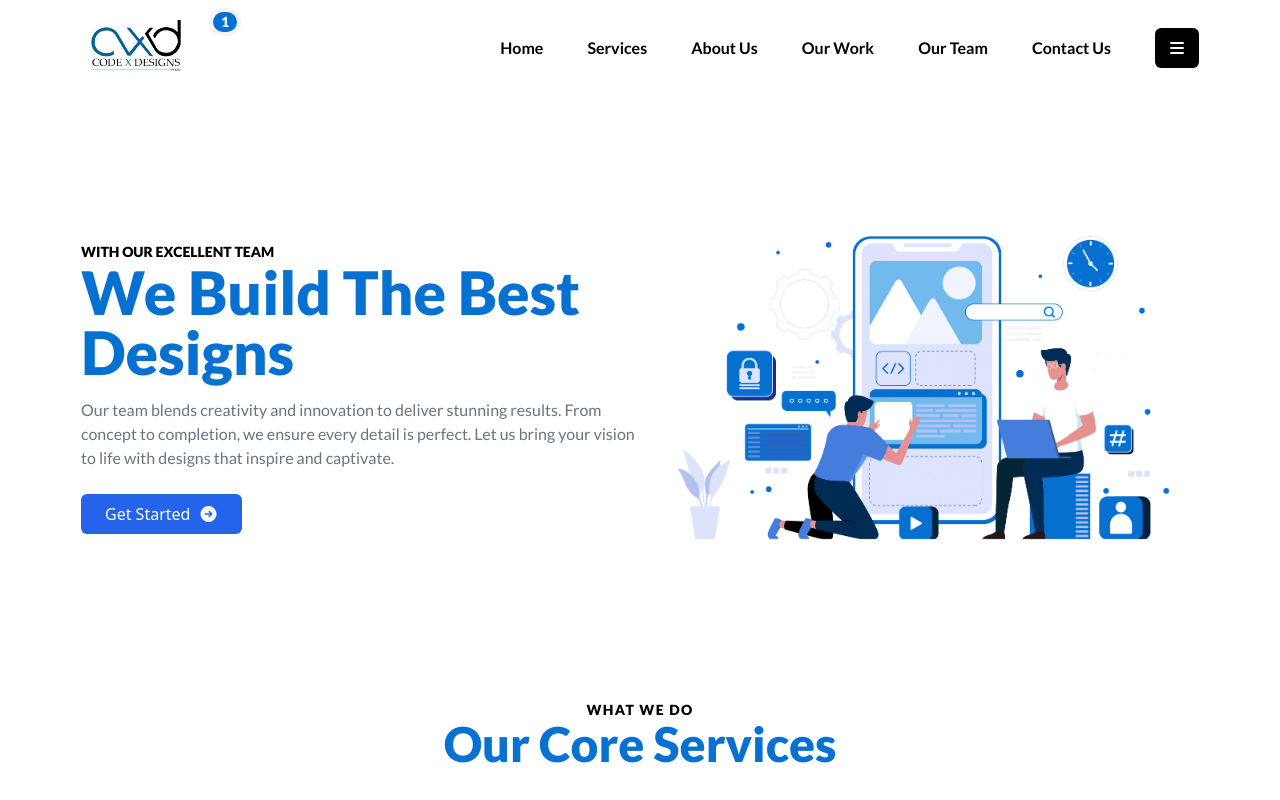
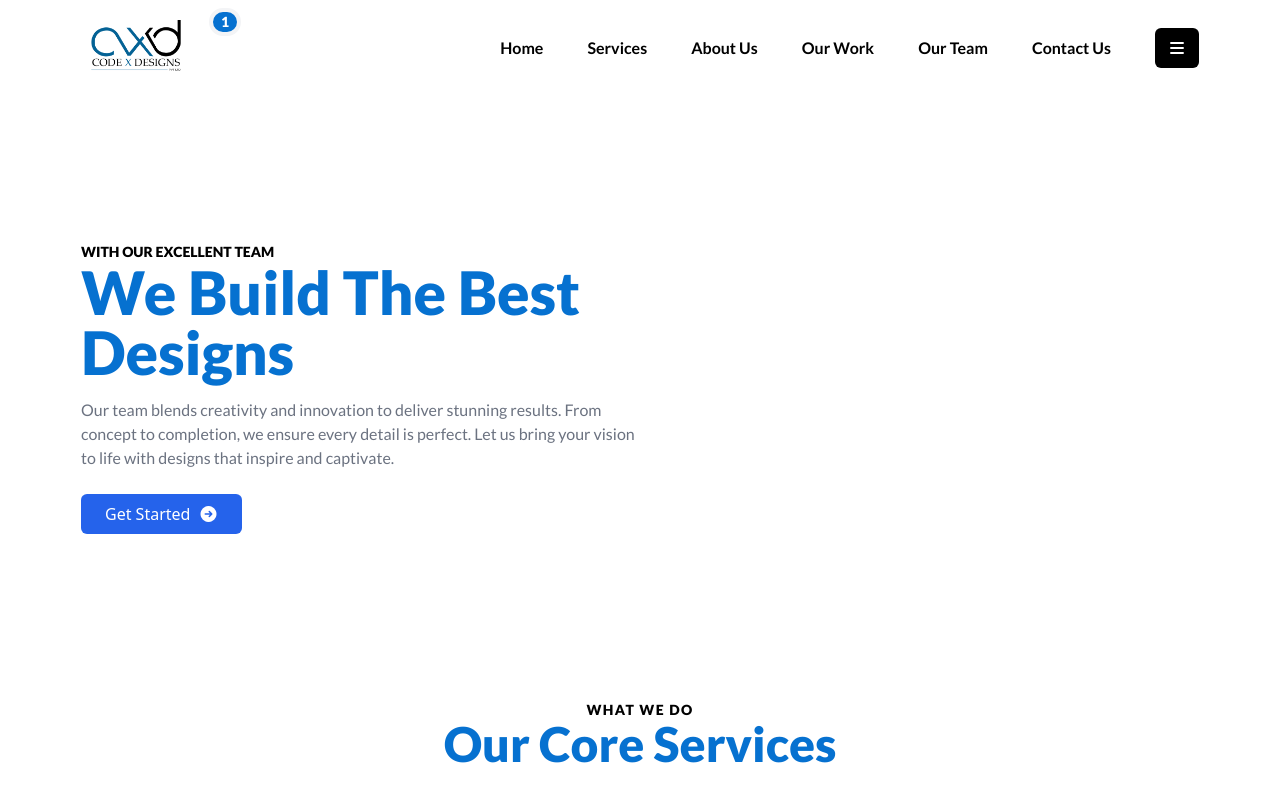
Before and after one commit to waqar-mumtaz/code_x_design, a React (Vite) app: page / in a window 1280 px wide. Shown: the top 800 px of the page. Built offline with nearby package versions, Linux system fonts and the light colour scheme; a web font is replaced by a local one.

Commit message:
add Banner Component

```diff
--- a/src/assets/data/index.ts
+++ b/src/assets/data/index.ts
@@ -24,3 +24,10 @@ export const navLinks = [
     path: "/contact-us",
   },
 ];
+
+export const bannerText = {
+  prefix: "With Our Excellent Team",
+  title: "We Build The Best Designs",
+  description:
+    "Our team blends creativity and innovation to deliver stunning results. From concept to completion, we ensure every detail is perfect. Let us bring your vision to life with designs that inspire and captivate.",
+};
--- a/src/index.css
+++ b/src/index.css
@@ -57,3 +57,24 @@
 {
     color: #0671D0;
 }
+
+/* Custom animations for fly-in effect */
+@keyframes fadeInUp {
+  from {
+    opacity: 0;
+    transform: translateY(200px);
+  }
+  to {
+    opacity: 1;
+    transform: translateY(0);
+  }
+}
+
+.animate-fade-in-up {
+  animation: fadeInUp 1.2s ease-out forwards;
+  opacity: 0;
+}
+
+.animation-delay-400 {
+  animation-delay: 0.4s;
+}
--- /dev/null
+++ b/src/pages/home/components/banner/index.tsx
@@ -0,0 +1,34 @@
+import React from "react";
+
+import best_design from "@/assets/imgs/best_design.png";
+import { bannerText } from "@/assets/data";
+const Banner = () => {
+  return (
+    <section>
+      <div className="mt-16 flex flex-col  md:flex-row items-center md:mt-40 gap-4">
+        <div className="text-center  md:text-left flex flex-col gap-y-4 animate-fade-in-up">
+          <div>
+            <p className="lato-black text-sm uppercase">{bannerText.prefix}</p>
+            <h1 className="lato-black text-5xl  md:text-6xl text-blue">
+              {bannerText.title}
+            </h1>
+          </div>
+          <p className="text-gray-500 lato-regular text-base">
+            {bannerText.description}
+          </p>
+          <div className="flex justify-center md:justify-start mt-2">
+            <button className="py-2 px-6 bg-blue-600 rounded-md text-white items-center flex gap-2 hover:bg-black transition-colors duration-500">
+              Get Started
+              <i className="fa-solid fa-circle-arrow-right"></i>
+            </button>
+          </div>
+        </div>
+        <div className="hidden md:flex animate-fade-in-up animation-delay-400">
+          <img src={best_design} alt="" />
+        </div>
+      </div>
+    </section>
+  );
+};
+
+export default Banner;
--- a/src/pages/home/index.tsx
+++ b/src/pages/home/index.tsx
@@ -1,5 +1,4 @@
 import { motion } from "motion/react";
-import best_design from "../../assets/imgs/best_design.png";
 import experience from "../../assets/imgs/experience.png";
 import user from "../../assets/imgs/user.png";
 import customer from "../../assets/imgs/costumer.png";
@@ -20,40 +19,12 @@ import mushtaq from "../../assets/imgs/mushtaq.webp";
 import budget_blaze from "../../assets/imgs/Budget-Blaze.png";
 import bblaze from "../../assets/imgs/BBlaze.png";
 import planning from "../../assets/imgs/planning.png";
+import Banner from "./components/banner";
 
 const Home = () => {
   return (
     <div className="my-container">
-      {/* Section 01 */}
-      <section>
-        <div className="mt-16 flex flex-col  md:flex-row items-center md:mt-40 gap-4">
-          <div className="text-center  md:text-left flex flex-col gap-y-4 ">
-            <div>
-              <h5 className="lato-black text-sm">WITH OUR EXCELLENT TEAM</h5>
-              <h1 className="lato-black text-5xl  md:text-6xl text-blue">
-                We Build The Best Designs
-              </h1>
-            </div>
-            <p className="text-gray-500 lato-regular text-base">
-              Our team blends creativity and innovation to deliver stunning
-              results. From concept to completion, we ensure every detail is
-              perfect. Let us bring your vision to life with designs that
-              inspire and captivate.
-            </p>
-            <div className="flex justify-center md:justify-start mt-2">
-              <button className="py-2 px-6 bg-blue-600 rounded-md text-white items-center flex gap-2 hover:bg-black transition-colors duration-500">
-                Get Started
-                <i className="fa-solid fa-circle-arrow-right"></i>
-              </button>
-            </div>
-          </div>
-          <div className="hidden md:flex">
-            <img src={best_design} alt="" />
-          </div>
-        </div>
-      </section>
-
-      {/* Section 02 */}
+      <Banner />
       <section className="mt-10 md:mt-40">
         <div className="text-center mb-10">
           <h5 className="lato-black text-sm tracking-widest">WHAT WE DO</h5>
```
